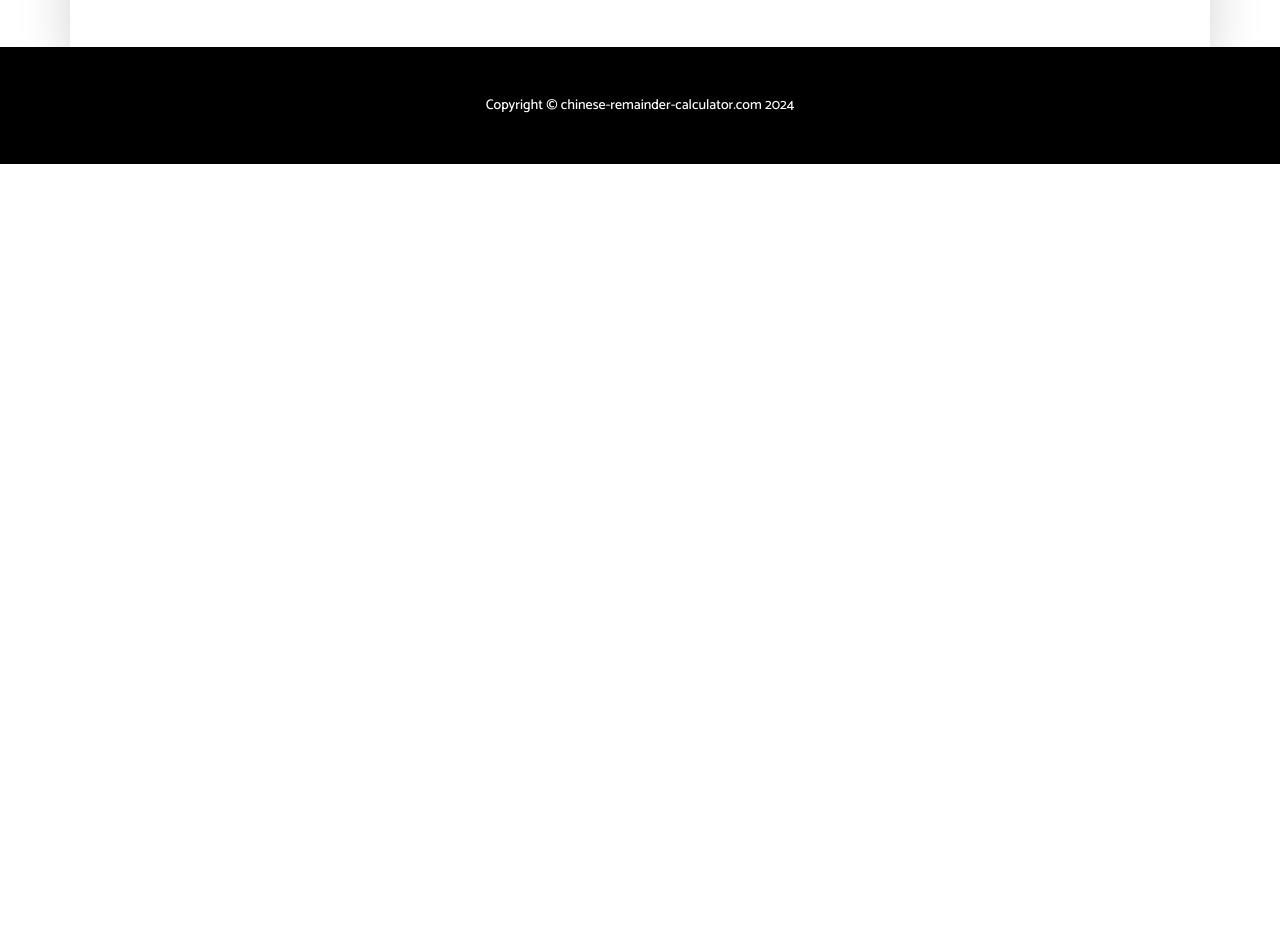
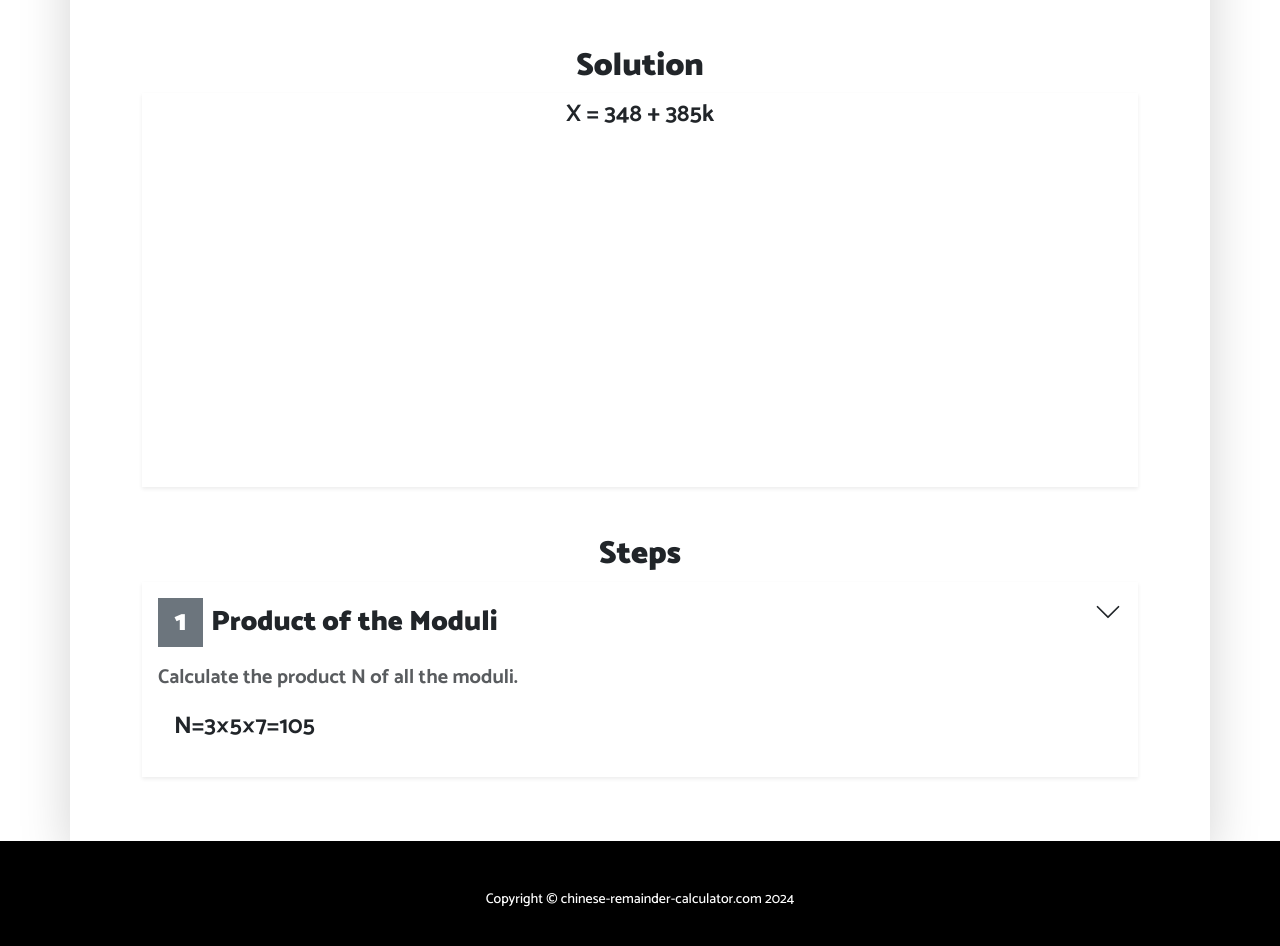
Before and after one commit to ivanov998/crt-next, a Next.js app: page / in a window 1280 px wide. Shown: the part 1020-1966 px from the top of the page. Before the commit the page ends 1184 px from the top, so only its background shows below. Built offline with nearby package versions, Linux system fonts and the light colour scheme; some icons are missing.

Commit message:
Added solution step component and its corresponding styles

```diff
--- /dev/null
+++ b/components/SolutionStep.tsx
@@ -0,0 +1,74 @@
+import React from 'react';
+
+interface ISolutionStepProps {
+  stepNumber: Number;
+  title: string;
+  description: string;
+  text: string;
+  commonFailure?: boolean;
+}
+
+const SolutionStep: React.FC<ISolutionStepProps> = ({
+  stepNumber,
+  title,
+  description,
+  text,
+  commonFailure,
+}) => {
+  return (
+    <div className='p-3 shadow-sm step-wrapper mb-3'>
+      <div>
+        <h3 className='align-text-top'>
+          <span className='number-span fs-3 text-white bg-secondary me-2 py-2 text-center d-inline-block'>
+            {stepNumber.toString()}
+          </span>
+          {title}
+          <svg
+            xmlns='http://www.w3.org/2000/svg'
+            width='1em'
+            height='1em'
+            fill='currentColor'
+            viewBox='0 0 16 16'
+            className='bi bi-chevron-down float-end'
+          >
+            <path
+              fill-rule='evenodd'
+              d='M1.646 4.646a.5.5 0 0 1 .708 0L8 10.293l5.646-5.647a.5.5 0 0 1 .708.708l-6 6a.5.5 0 0 1-.708 0l-6-6a.5.5 0 0 1 0-.708z'
+            ></path>
+          </svg>
+        </h3>
+        <p className='mt-3 fs-5 text-muted fw-semibold'>{description}</p>
+      </div>
+      <p className='ms-3 fs-4'>{text}</p>
+      {commonFailure && (
+        <p className='mt-3 fs-5 text-danger'>
+          <svg
+            xmlns='http://www.w3.org/2000/svg'
+            enable-background='new 0 0 24 24'
+            height='1em'
+            viewBox='0 0 24 24'
+            width='1em'
+            fill='currentColor'
+            className='fs-1 me-2 mb-1'
+          >
+            <g>
+              <rect fill='none' height='24' width='24'></rect>
+            </g>
+            <g>
+              <g>
+                <g>
+                  <path d='M12,5.99L19.53,19H4.47L12,5.99 M12,2L1,21h22L12,2L12,2z'></path>
+                  <polygon points='13,16 11,16 11,18 13,18'></polygon>
+                  <polygon points='13,10 11,10 11,15 13,15'></polygon>
+                </g>
+              </g>
+            </g>
+          </svg>
+          Common step of failure
+        </p>
+      )}
+    </div>
+  );
+};
+
+export default SolutionStep;
--- a/pages/index.tsx
+++ b/pages/index.tsx
@@ -1,6 +1,7 @@
 import type { NextPage } from 'next';
 import CongruenceForm from '../components/CongruenceForm';
 import CalculatorOptionButton from '../components/CalculatorOptionButton';
+import SolutionStep from '../components/SolutionStep';
 
 const Home: NextPage = () => {
   return (
@@ -40,7 +41,7 @@ const Home: NextPage = () => {
                 <path d='M13 3.055a9 9 0 1 0 7.941 7.945'></path>
                 <path d='M15 6v3h3l3 -3h-3v-3z'></path>
                 <path d='M15 9l-3 3'></path>
-              </svg>{' '}
+              </svg>
             </CalculatorOptionButton>
             <CalculatorOptionButton name='Practice mode' hashtag='practice'>
               <svg
@@ -61,7 +62,7 @@ const Home: NextPage = () => {
                     <path d='M20,2H8C6.9,2,6,2.9,6,4v12c0,1.1,0.9,2,2,2h12c1.1,0,2-0.9,2-2V4C22,2.9,21.1,2,20,2z M14.01,15 c-0.59,0-1.05-0.47-1.05-1.05c0-0.59,0.47-1.04,1.05-1.04c0.59,0,1.04,0.45,1.04,1.04C15.04,14.53,14.6,15,14.01,15z M16.51,8.83 c-0.63,0.93-1.23,1.21-1.56,1.81c-0.13,0.24-0.18,0.4-0.18,1.18h-1.52c0-0.41-0.06-1.08,0.26-1.65c0.41-0.73,1.18-1.16,1.63-1.8 c0.48-0.68,0.21-1.94-1.14-1.94c-0.88,0-1.32,0.67-1.5,1.23l-1.37-0.57C11.51,5.96,12.52,5,13.99,5c1.23,0,2.08,0.56,2.51,1.26 C16.87,6.87,17.08,7.99,16.51,8.83z'></path>
                   </g>
                 </g>
-              </svg>{' '}
+              </svg>
             </CalculatorOptionButton>
             <CalculatorOptionButton name='All solutions' hashtag='allsolutions'>
               <svg
@@ -78,10 +79,27 @@ const Home: NextPage = () => {
               >
                 <path stroke='none' d='M0 0h24v24H0z' fill='none'></path>
                 <path d='M9.828 9.172a4 4 0 1 0 0 5.656a10 10 0 0 0 2.172 -2.828a10 10 0 0 1 2.172 -2.828a4 4 0 1 1 0 5.656a10 10 0 0 1 -2.172 -2.828a10 10 0 0 0 -2.172 -2.828'></path>
-              </svg>{' '}
+              </svg>
             </CalculatorOptionButton>
           </div>
         </div>
+      </div>
+      <div className='px-lg-5 mt-3 mt-lg-5 fw-bold'>
+        <div>
+          <h2 className='text-center'>Solution</h2>
+          <div className='p-1 shadow-sm step-wrapper mb-3 text-center'>
+            <div></div>
+            <p className='fs-4 mb-0'>X = 348 + 385k</p>
+            <div style={{ height: '350px' }}></div>
+          </div>
+          <h2 className='text-center mt-5'>Steps</h2>
+        </div>
+        <SolutionStep
+          stepNumber={1}
+          title='Product of the Moduli'
+          description='Calculate the product N of all the moduli.'
+          text='N=3×5×7=105'
+        />
       </div>
     </>
   );
--- a/styles/calculator.css
+++ b/styles/calculator.css
@@ -90,3 +90,7 @@ input[type='number'] {
 .congruence-wrapper:nth-child(5) .congruence {
   border-left-color: var(--bs-gray-500);
 }
+
+.number-span {
+  width: 45px;
+}
```
